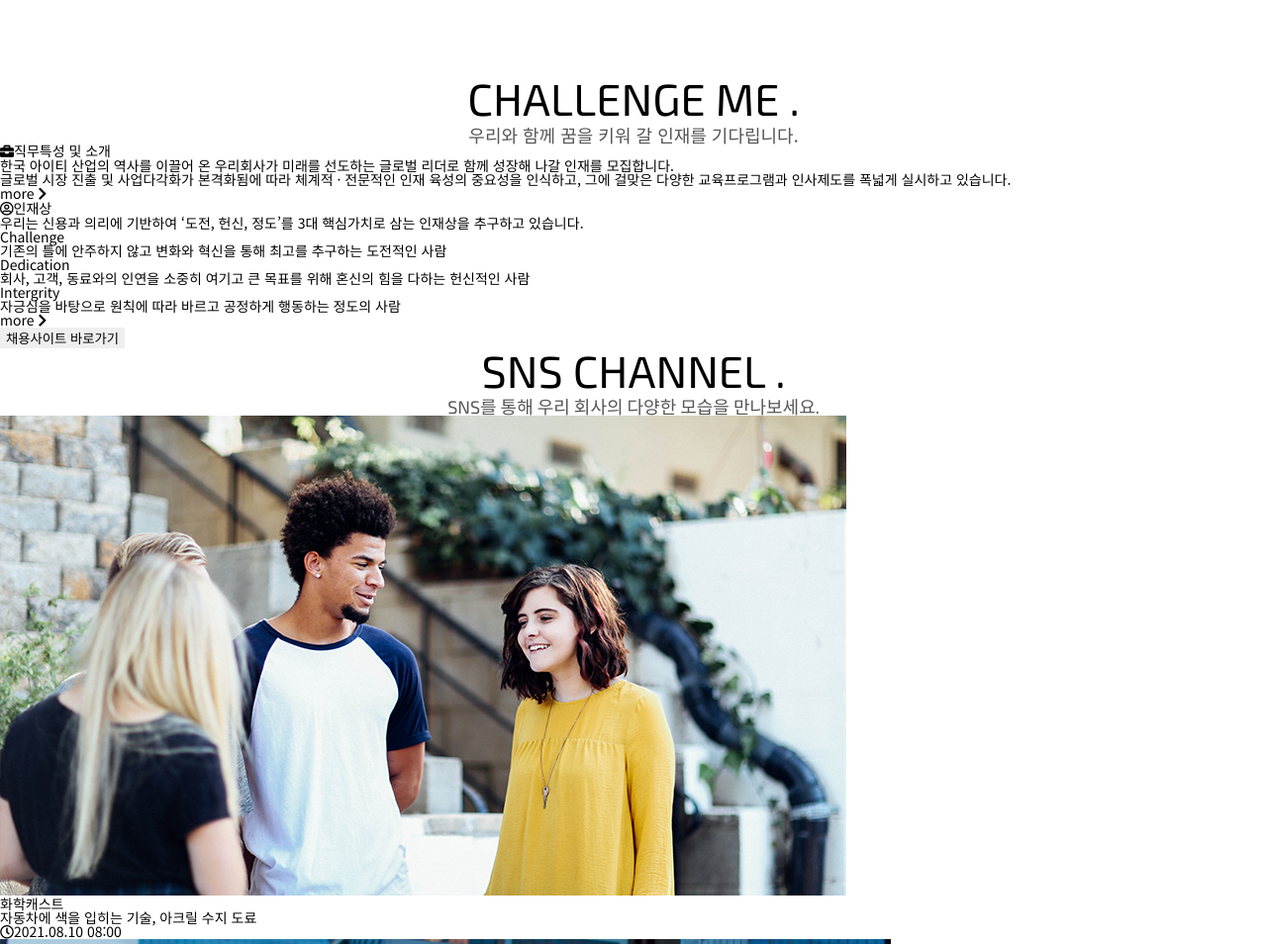
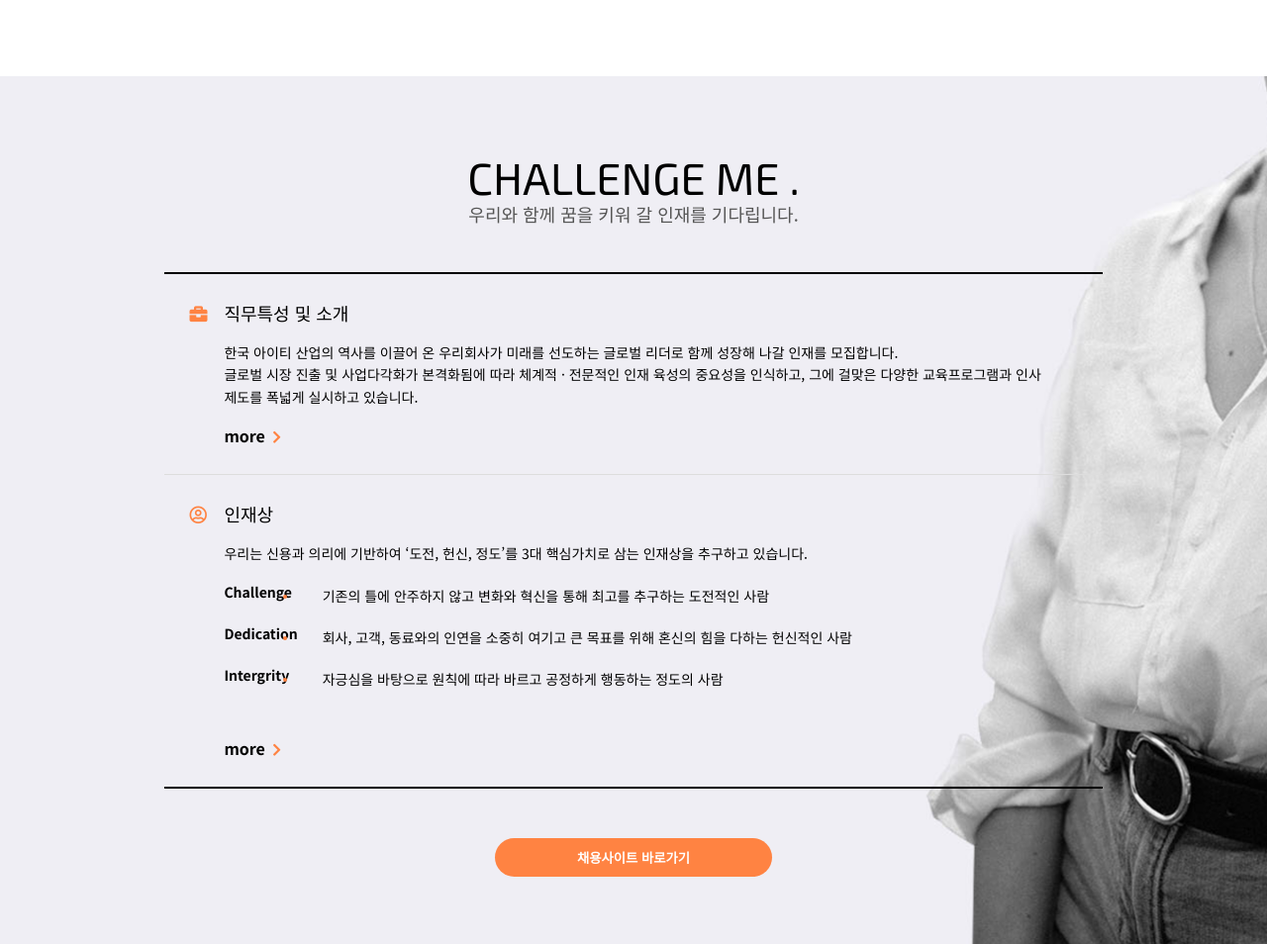
Before and after one commit to kdc3246/css_project_-finished_version, a plain HTML site: page index.html in a window 1280 px wide. Shown: the part 2310-3264 px from the top of the page at 99% size. Drawn offline with nearby package versions, Linux system fonts and the light colour scheme.

Commit message:
[22.04.15] # section me

```diff
--- a/css/main.css
+++ b/css/main.css
@@ -286,3 +286,83 @@ section.innovation .img-box .inner .bottom a {
 section.innovation .img-box .inner .bottom a:hover {
     background: #f86010;
 }
+
+/* section me style */
+section.me {
+    padding: 80px 0;
+    margin-bottom: 150px;
+    background: url('../img/me.jpg')
+        no-repeat center / cover;
+}
+section.me ul.list {
+    width: 74%;
+    margin: 50px auto;
+    /* background: orange; */
+    border-top: 2px solid #000;
+    border-bottom: 2px solid #000;
+}
+section.me ul.list > li {
+    padding: 30px 60px;
+}
+section.me ul.list > li:first-child {
+    border-bottom: 1px solid #ddd;
+}
+section.me ul.list > li h3 {
+    font-size: 18px;
+    margin-bottom: 20px;
+    position: relative;
+}
+section.me ul.list > li h3 span {
+    position: absolute;
+    left: -35px;
+    color: #ff8342;
+}
+section.me ul.list > li p {
+    line-height: 1.6;
+    margin-bottom: 20px;
+}
+section.me ul.list > li .more {
+    font-size: 16px;
+    font-weight: 700;
+}
+section.me ul.list > li .more span {
+    color: #ff8342;
+    margin-left: 3px;
+    font-size: 14px;
+}
+
+section.me ul.list ul.in {
+    margin-bottom: 30px;
+}
+
+section.me ul.list ul.in li em {
+    float: left;
+    font-weight: 700;
+    width: 12%;
+}
+section.me ul.list ul.in li p {
+    float: left;
+    position: relative;
+}
+section.me ul.list ul.in li p::before {
+    content: '';
+    width: 4px;
+    height: 4px;
+    border-radius: 50%;
+    background: #ff8342;
+    position: absolute;
+    left: -40px;
+    top: 10px;
+}
+
+#incruit-btn {
+    display: block;
+    width: 280px;
+    background: #ff8342;
+    color: #fff;
+    margin: 0 auto;
+    font-weight: 700;
+    border-radius: 50px;
+    padding: 10px 0;
+    cursor: pointer;
+}
```
